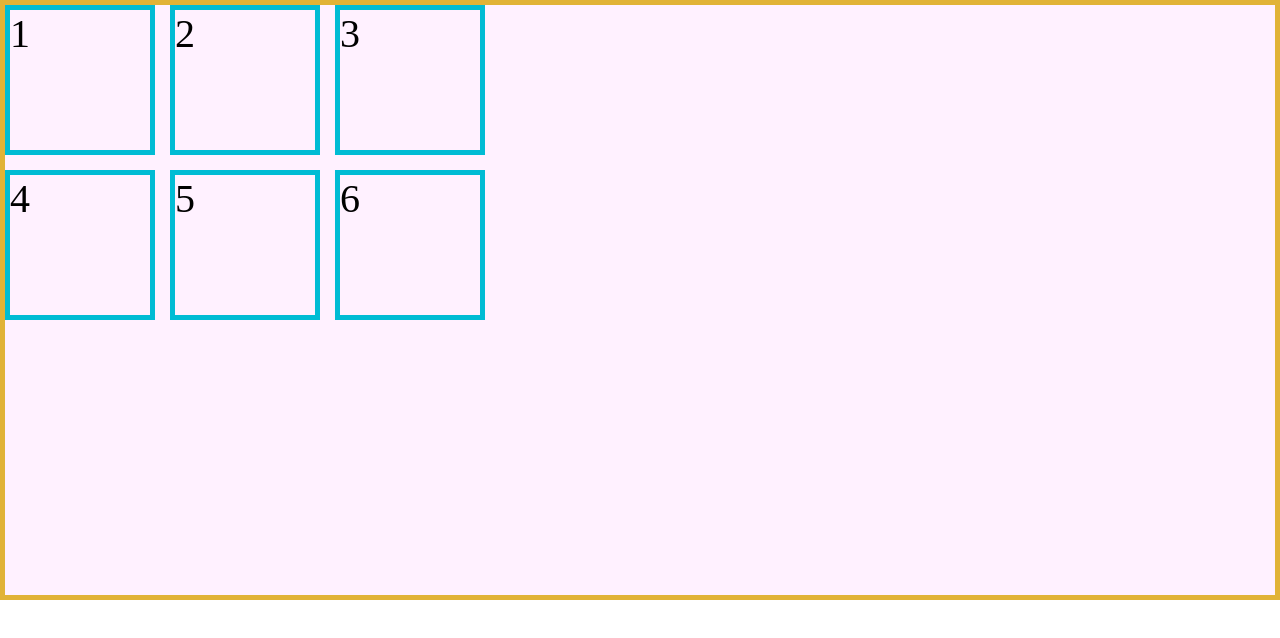
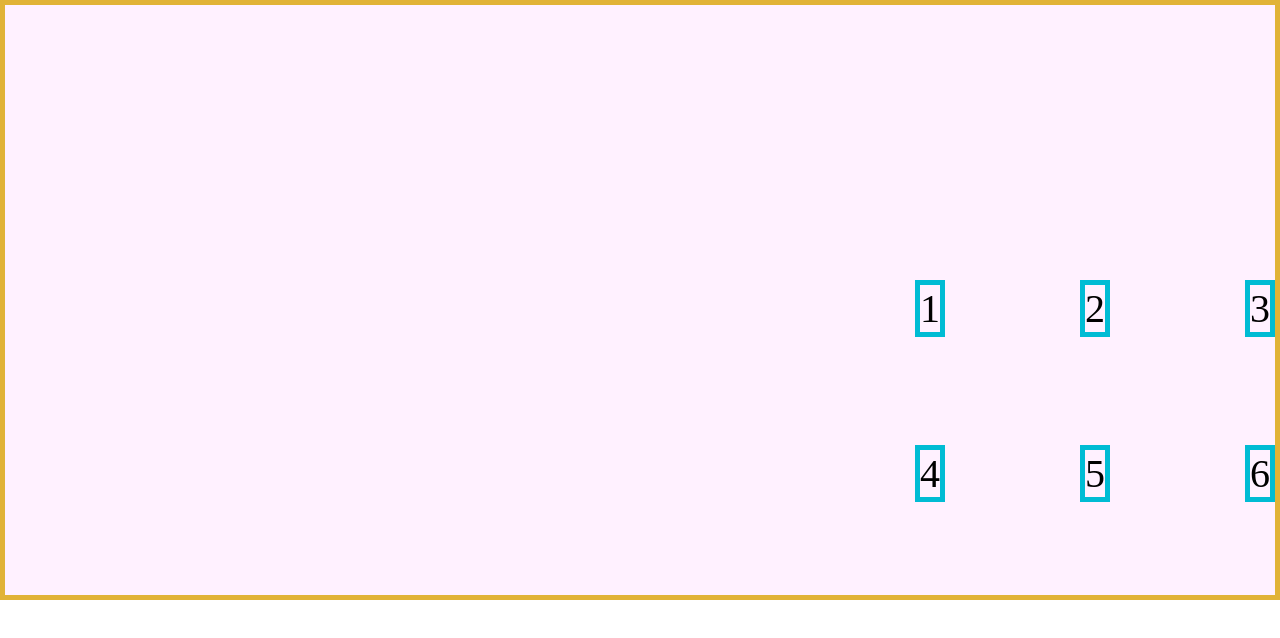
Before and after one commit to AngelDHackerman/cssGridBasico, a plain HTML site: page clase2/indexPropiedadesAlineacion.html in a window 1280 px wide. Drawn offline with Linux system fonts and the light colour scheme.

Commit message:
agregados las propiedades justify y align

```diff
--- a/clase2/style.css
+++ b/clase2/style.css
@@ -14,6 +14,12 @@ html {
   grid-template-columns: repeat(3, 150px);
   grid-auto-rows: 150px;
   height: 600px;
+  /* justify-content: center; */ /* mueve los CONTENEDORES horizontalmente */
+  /* align-content: center; */ /* mueve los CONTENEDORES verticalmente */
+  place-content: end;  /* centra los CONTENEDORES de manera Vertical y Horizontal */
+  justify-items: end; /* mueve los ITEMS horizontalmente */
+  align-items: start; /* mueve los ITEMS verticalmente */
+  /* place-items: start; */ /* mueve los ITEMS vertical y horizontalmente */
 }
 .item {
   border: 5px solid #00bcd4;
```
